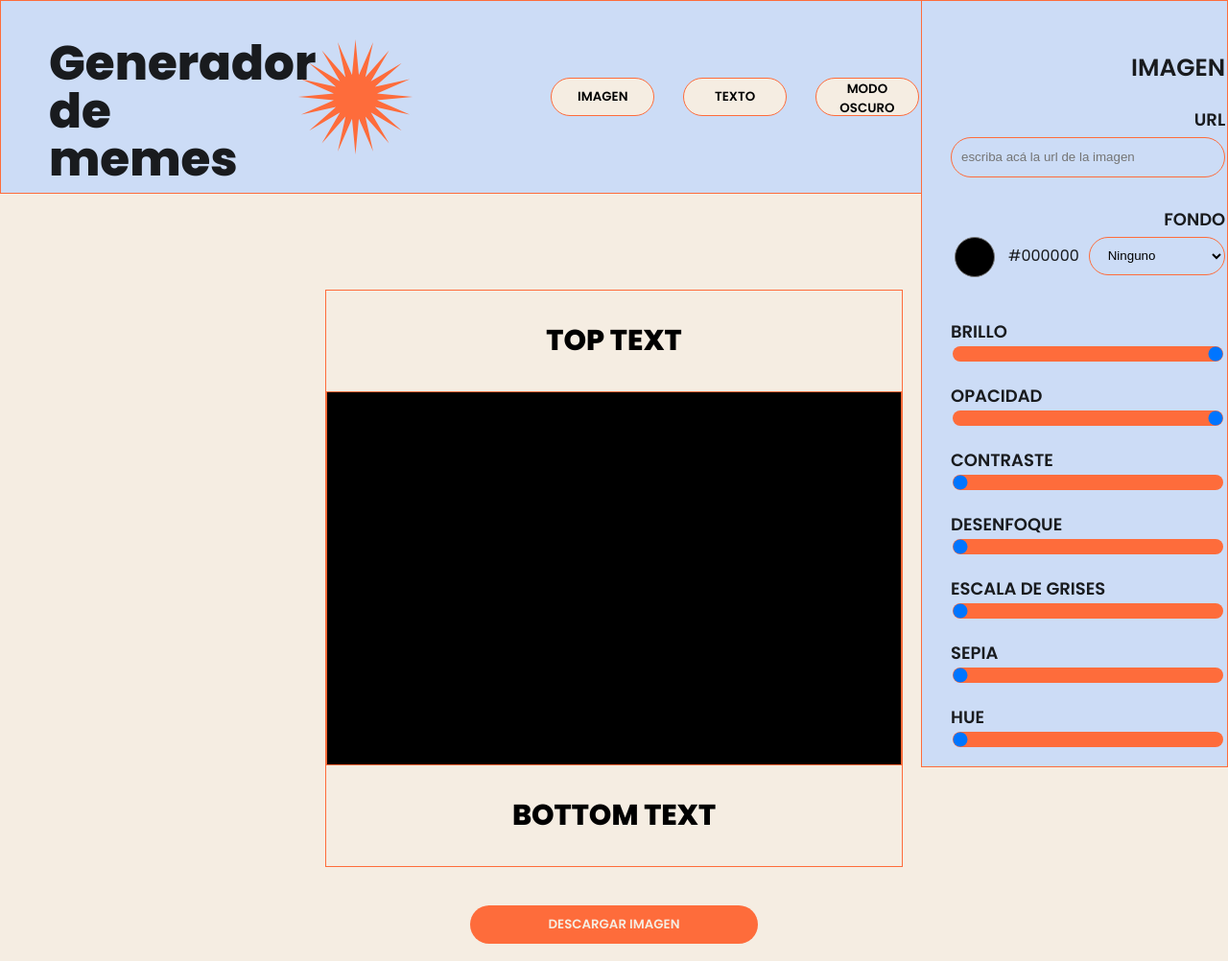
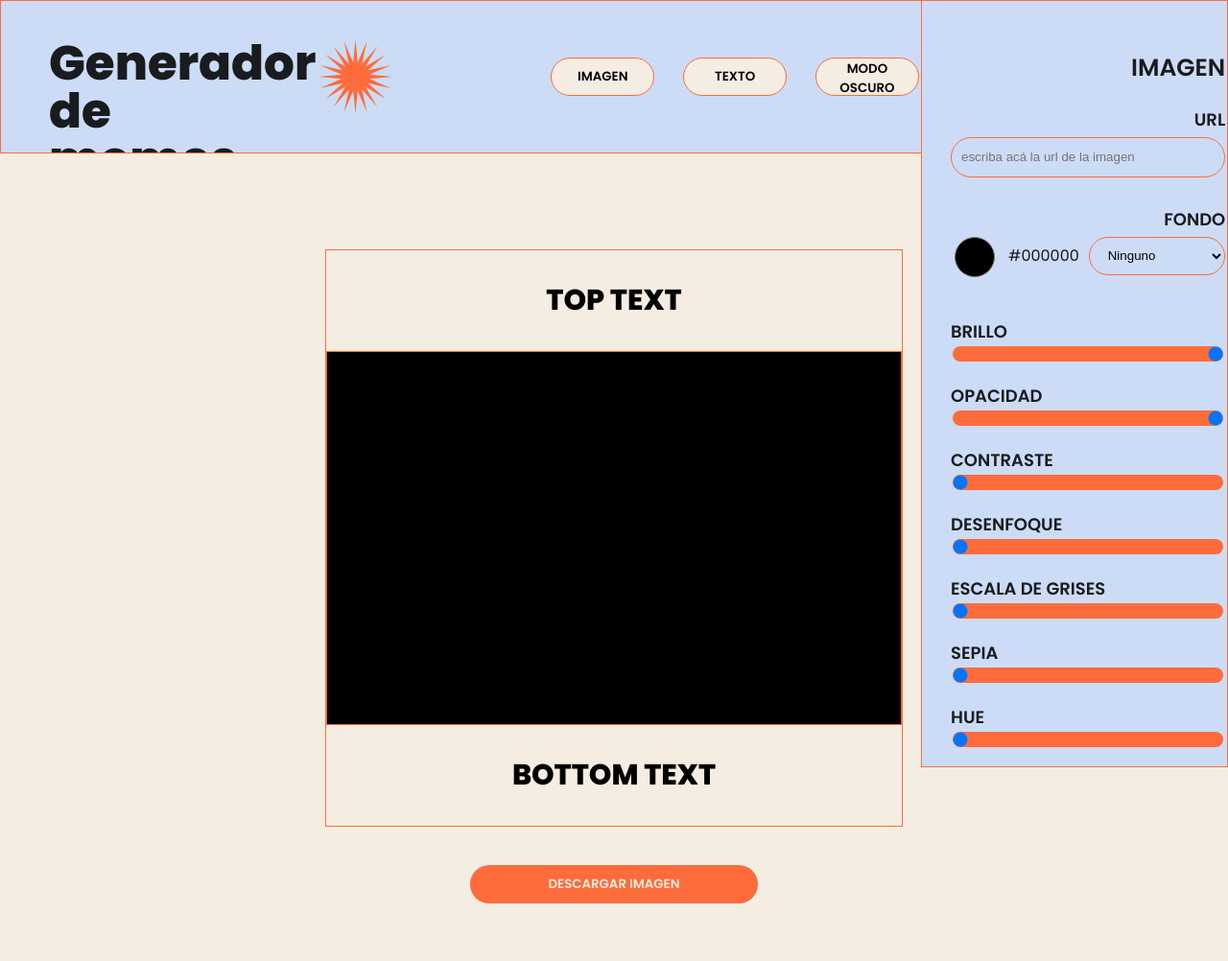
Before and after one commit to sara-arredondo/Ada_JavaScript_M2_TP, a plain HTML site: page index.html in a window 1280 px wide. Shown: the whole page at 96% size. After the commit the page ends 960 px from the top, so only its background shows below. Drawn offline with nearby package versions, Linux system fonts and the light colour scheme; a web font is replaced by a local one.

Commit message:
se arregla desplazamiento horizontal del header y vertical, se pone una barra de desplzamiento dentro del aside para que no se mueva toda la pagina y pone el atributo boz sizing borde box para que se incluyael borde y el padding en el tamano total

```diff
--- a/style/style.css
+++ b/style/style.css
@@ -17,6 +17,14 @@ body {
     margin: 0;
     width: 100vw;
     height: 100vh;
+}
+
+body::-webkit-scrollbar {
+    width: 12px;               /* width of the entire scrollbar */
+}
+
+body::-webkit-scrollbar-track {
+    background:  #F5EDE2         /* color of the tracking area */
 }
 
 h1 {
@@ -39,11 +47,14 @@ h2 {
 }
 
 body header {
-    height: 120px;
+    width: 100%;
+    height: 160px;
     background-color: var(--colorAzul);
     border: 1px solid #FE6C3B;
     display: flex;
-    padding: 40px 0px 40px 0px;
+    padding: 40px 0;
+    box-sizing: border-box; /* Incluye el borde y el padding en el tamaño total */
+    overflow: hidden; /* Esconde cualquier contenido que se desborde accidentalmente */
 }
 
 body header .divider {
```
